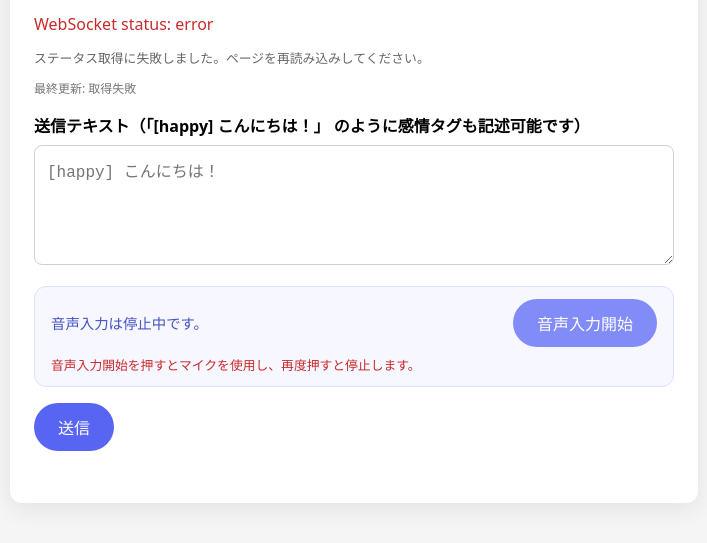
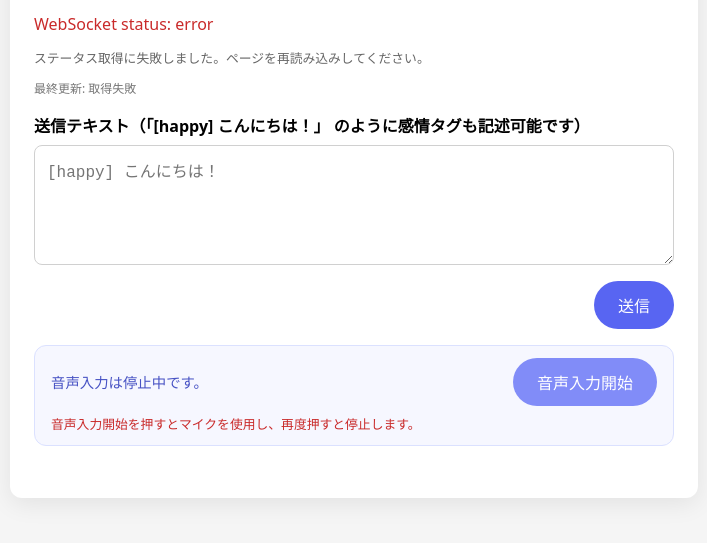
Before and after one commit to shinshin86/aituber-onair-puppet-controller, a plain HTML site: page web/index.html in a window 1280 px wide. Shown: the part 187-730 px from the top of the page, without its empty margins (286-993 px from the left). Drawn offline with Linux system fonts and the light colour scheme; no server answers; files whose address does not match are found by name.

Commit message:
Right align submit button and place it before speech controls

```diff
--- a/web/index.html
+++ b/web/index.html
@@ -27,8 +27,9 @@
       .status-main[data-state="error"] { color: #c92a2a; }
       .status-note { margin-bottom: 12px; font-size: 0.8rem; color: #666; }
       .status-updated { margin-bottom: 12px; font-size: 0.75rem; color: #777; }
-      form { margin-top: 16px; }
+      form { margin-top: 16px; display: flex; flex-direction: column; }
       label { display: block; margin-bottom: 8px; font-weight: 600; }
+      form button[type="submit"] { align-self: flex-end; }
       .speech-section { margin-top: 16px; padding: 12px 16px; border-radius: 12px; border: 1px solid #dbe1ff; background: #f6f7ff; display: flex; flex-direction: column; gap: 8px; }
       .speech-row { display: flex; align-items: center; justify-content: space-between; gap: 12px; flex-wrap: wrap; }
       .speech-status { margin: 0; font-size: 0.9rem; color: #4752c4; flex: 1 1 auto; }
@@ -54,6 +55,7 @@
       <form id="speechForm">
         <label for="speechText">送信テキスト（「[happy] こんにちは！」 のように感情タグも記述可能です）</label>
         <textarea id="speechText" placeholder="[happy] こんにちは！"></textarea>
+        <button type="submit">送信</button>
         <div class="speech-section" aria-live="polite">
           <div class="speech-row">
             <p class="speech-status" id="speechStatus">音声入力は停止中です。</p>
@@ -61,7 +63,6 @@
           </div>
           <p class="speech-note" id="speechSupportNote" hidden></p>
         </div>
-        <button type="submit">送信</button>
       </form>
       <div class="log" id="log" role="log" aria-live="polite"></div>
     </main>
```
